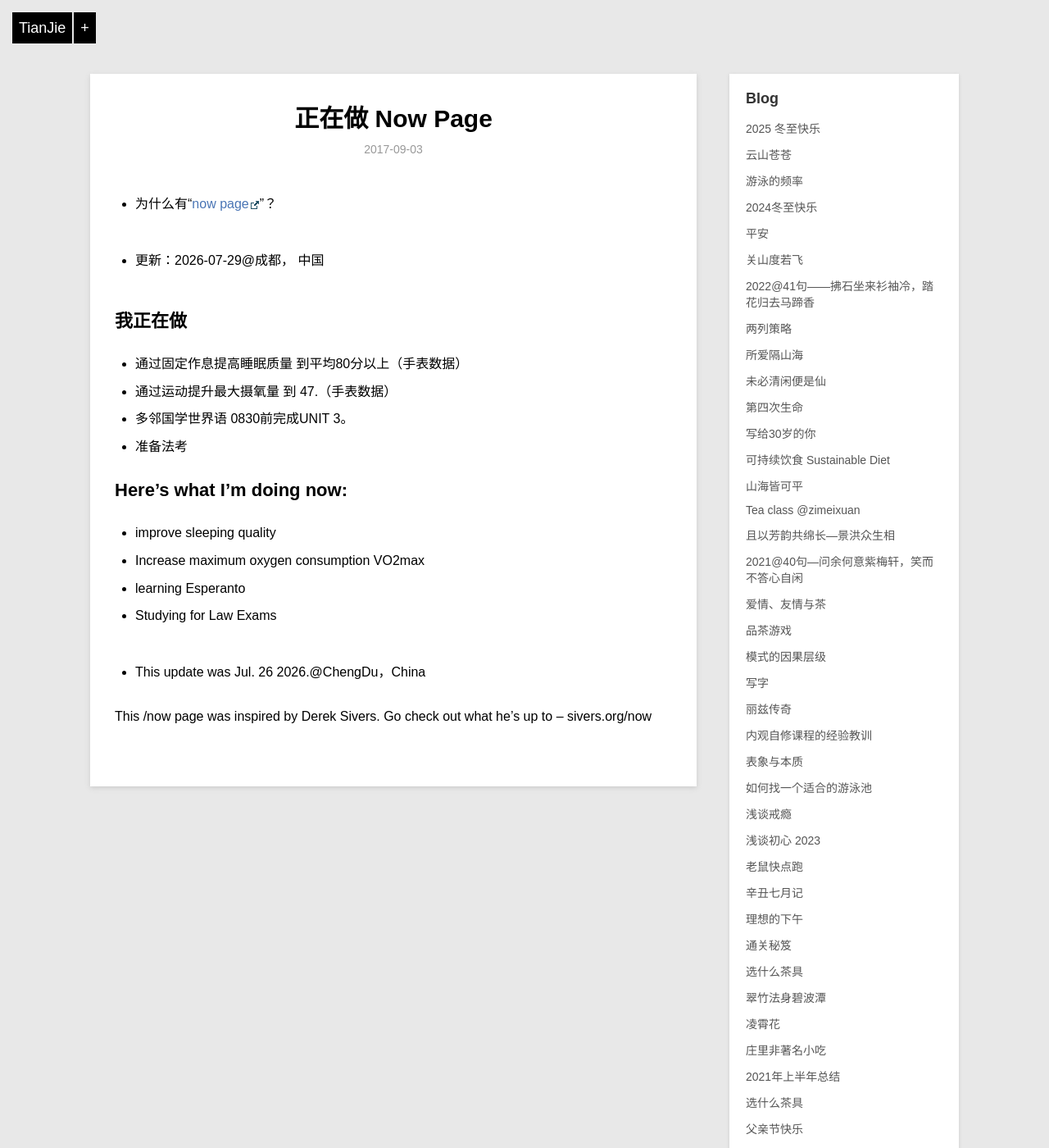
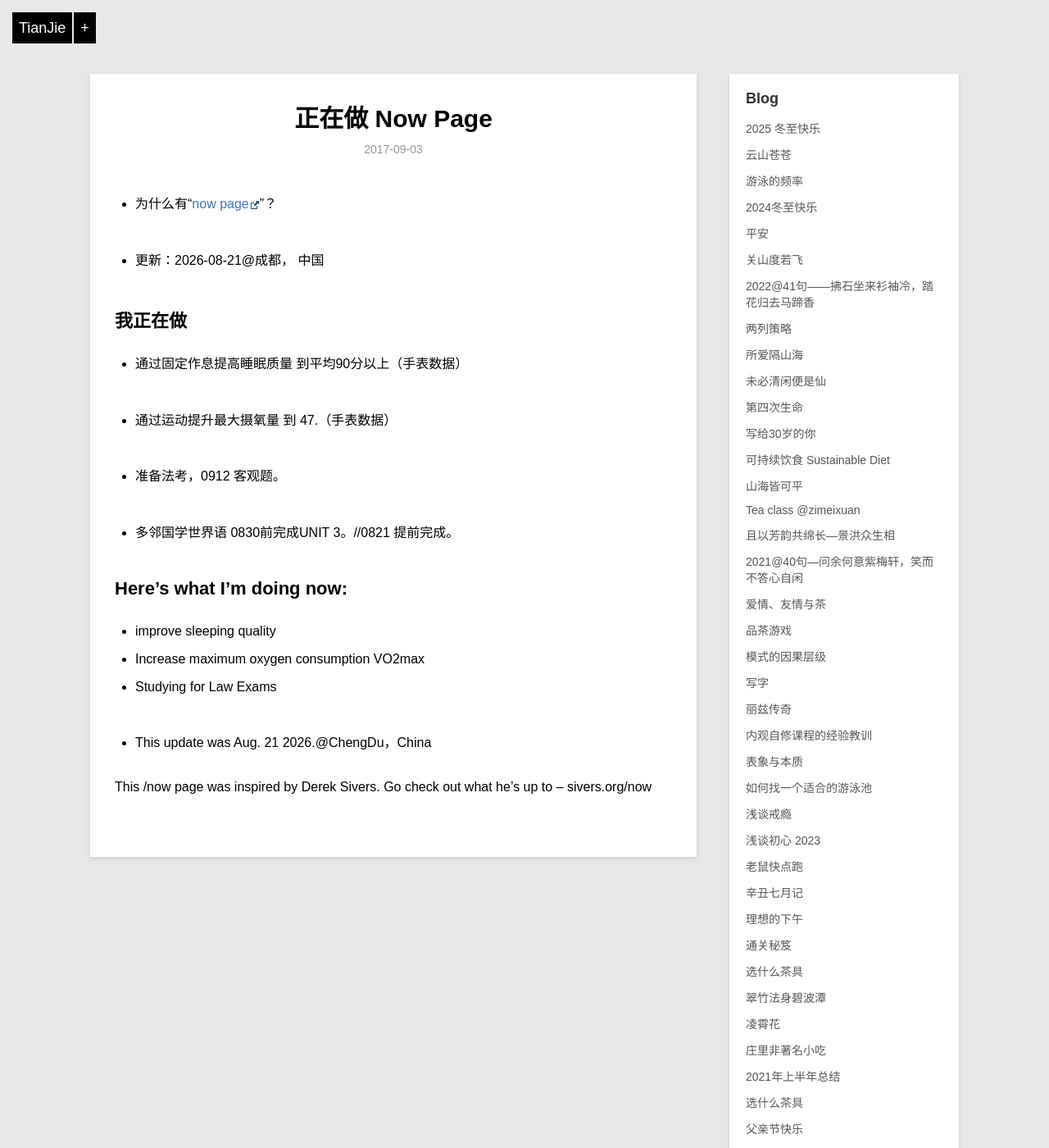
Before and after one commit to violettianjie/violettianjie.github.io, a Jekyll site: the page built from _posts/blog/2017-09-03-now.md, in a window 1280 px wide and 1400 px high. Shown: the whole window at 82% size. Built offline with Jekyll 4.4.1, drawn with Linux system fonts in a browser that asks for light colours; comment, search, counter and statistics services are not loaded.

Commit message:
Update 2017-09-03-now.md

```diff
--- a/_posts/blog/2017-09-03-now.md
+++ b/_posts/blog/2017-09-03-now.md
@@ -9,16 +9,19 @@ category: blog
 - 为什么有“[now page](http://nownownow.com/about)”？
 
 
-- 更新：2026-07-29@成都， 中国
+- 更新：2026-08-21@成都， 中国
 
 
 ## 我正在做
 
 
-- 通过固定作息提高睡眠质量 到平均80分以上（手表数据）
+- 通过固定作息提高睡眠质量 到平均90分以上（手表数据）
+
 - 通过运动提升最大摄氧量 到 47.（手表数据）
-- 多邻国学世界语 0830前完成UNIT 3。
-- 准备法考
+
+-  准备法考，0912 客观题。
+
+-  多邻国学世界语 0830前完成UNIT 3。//0821 提前完成。
 
 
 
@@ -39,7 +42,6 @@ category: blog
 
 - improve sleeping quality
 - Increase maximum oxygen consumption VO2max
-- learning Esperanto
 - Studying for Law Exams
 
 
@@ -48,7 +50,7 @@ category: blog
 
 
 
-- This update was Jul. 26 2026.@ChengDu，China
+- This update was Aug. 21 2026.@ChengDu，China
 
 This /now page was inspired by Derek Sivers. Go check out what he’s up to – sivers.org/now
 
```
